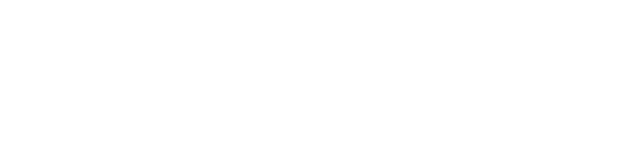
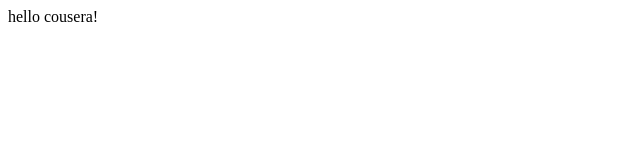
Before and after one commit to Dr-learner/coursera-test, a plain HTML site: page site/index.html in a window 1280 px wide. Shown: the whole page, without its empty margins (0-640 px from the left). Drawn offline with Linux system fonts and the light colour scheme.

Commit message:
first change

```diff
--- a/site/index.html
+++ b/site/index.html
@@ -3,7 +3,7 @@
 <head>
 	<title>Hello cousera!</title>
 </head>
-<body>
+<body>hello cousera!
 
 </body>
 </html>
```
